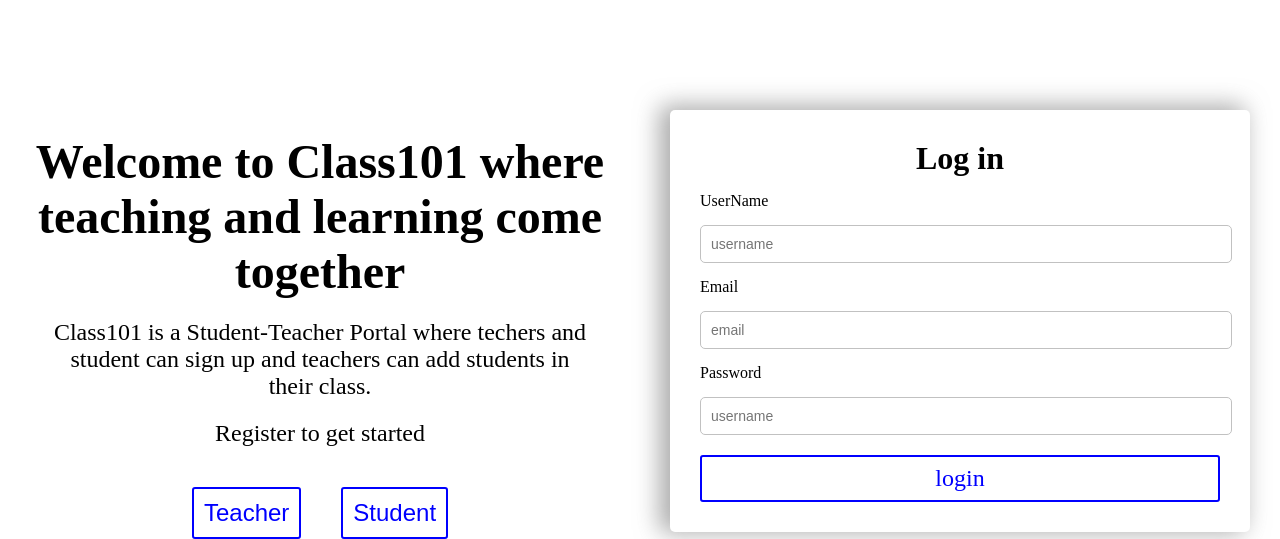
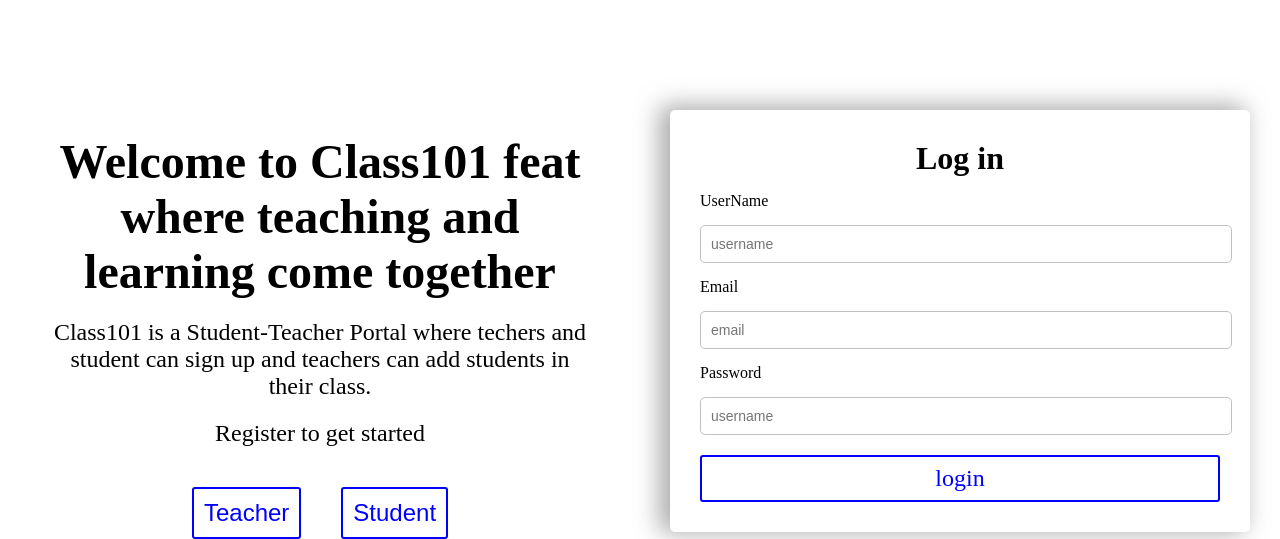
Before and after one commit to bilal-patiwala/Class101, a Django app: page / in a window 1280 px wide. Shown: the top 539 px of the page. Run offline with Django 4.2, Linux system fonts and the light colour scheme.

Commit message:
initial commit in feat

```diff
--- a/account/templates/account/base.html
+++ b/account/templates/account/base.html
@@ -11,7 +11,7 @@
 <body>
     <section class="s1">
         <div id="register">
-            <h1> Welcome to Class101 where teaching and learning come together</h1>
+            <h1> Welcome to Class101 feat where teaching and learning come together</h1>
             <p>Class101 is a Student-Teacher Portal where techers and student can sign up and teachers can add students in their class.</p>
             <p>Register to get started</p>
             <div id="register-links">
```
